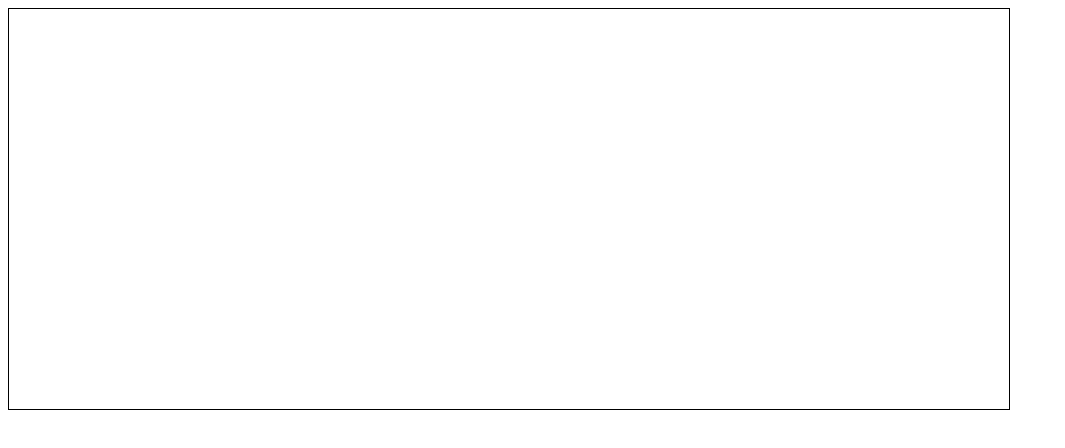
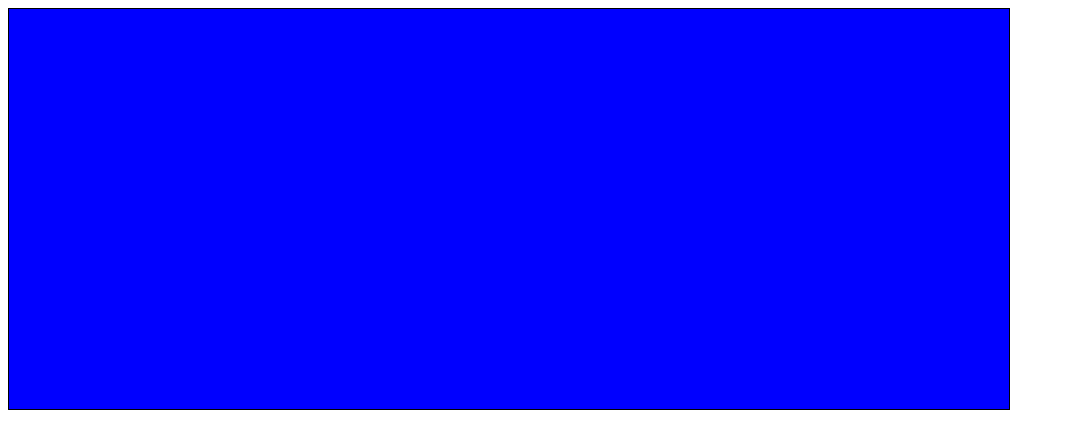
Before and after one commit to dubem-ux/game-of--obstacles, a plain HTML site: page index.html in a window 1280 px wide. Shown: the whole page, without its empty margins (0-1065 px from the left). Drawn offline with Linux system fonts and the light colour scheme.

Commit message:
changed color

```diff
--- a/index.html
+++ b/index.html
@@ -13,7 +13,7 @@
     </style>
 </head>
 <body>
-    <canvas style="background-color: #fff;" id="canvas" width="1000px" height="400px">your browseer does not support canvas</canvas>
+    <canvas style="background-color: blue;" id="canvas" width="1000px" height="400px">your browseer does not support canvas</canvas>
     <script src="game.js"></script>
 </body>
 </html>
```
